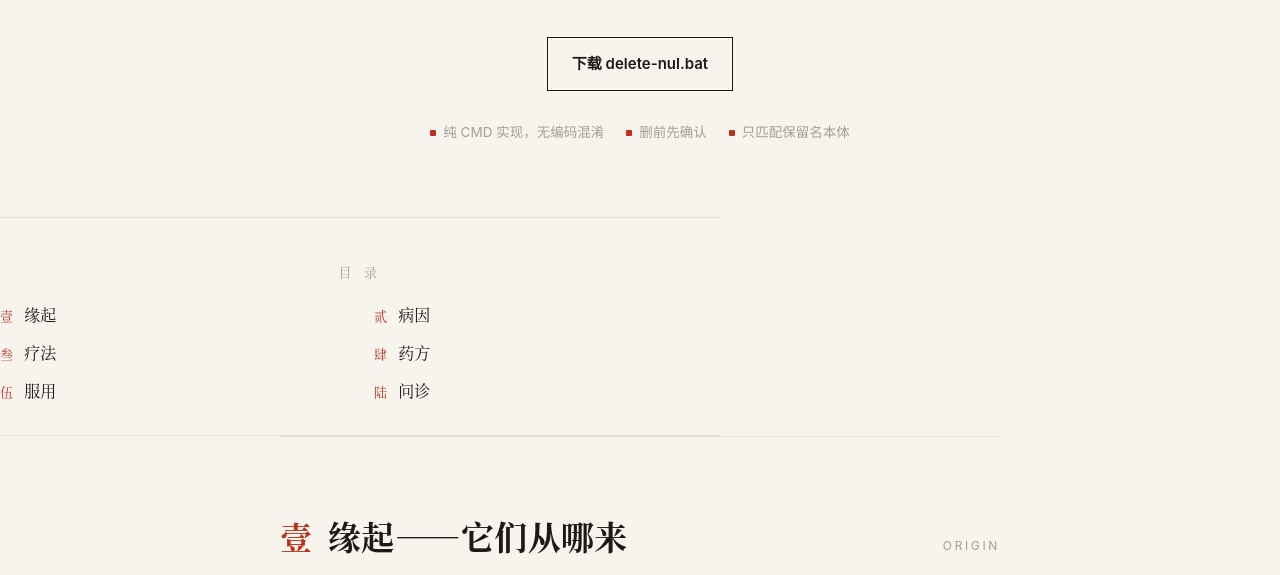
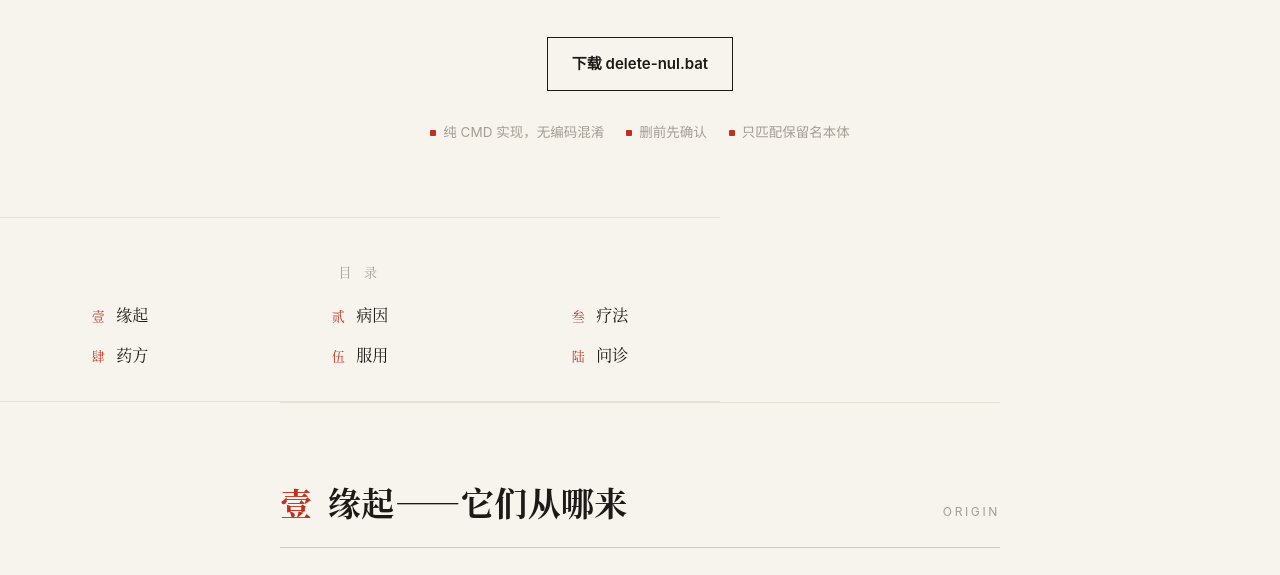
Before and after one commit to yancongya/delete-nul, a plain HTML site: page docs/index.html in a window 1280 px wide. Shown: the part 648-1223 px from the top of the page. Drawn offline with Linux system fonts and the light colour scheme.

Commit message:
fix: TOC 三列居中对称布局

```diff
--- a/docs/index.html
+++ b/docs/index.html
@@ -87,13 +87,14 @@ html{scrollbar-width:thin;scrollbar-color:var(--rule-strong) transparent}
 .byline i{width:6px;height:6px;background:var(--red);display:inline-block;border-radius:1px}
 
 /* ---------- toc ---------- */
-.toc{border-top:1px solid var(--rule);border-bottom:1px solid var(--rule);padding:30px 0;margin:14px 0 0;text-align:center}
+.toc{border-top:1px solid var(--rule);border-bottom:1px solid var(--rule);padding:30px 0;margin:14px 0 0}
 .toc .cap{font-family:var(--serif);font-size:13px;letter-spacing:.35em;color:var(--faint);text-align:center;margin-bottom:18px}
-.toc ol{list-style:none;margin:0 auto;padding:0;display:grid;grid-template-columns:repeat(2,1fr);gap:10px 28px;text-align:left}
-.toc a{font-family:var(--serif);font-size:16px;color:var(--ink);display:flex;gap:10px;align-items:baseline}
+.toc ol{list-style:none;margin:0 auto;padding:0;display:grid;grid-template-columns:repeat(3,1fr);gap:10px 0}
+.toc li{text-align:center}
+.toc a{font-family:var(--serif);font-size:16px;color:var(--ink);display:inline-flex;gap:10px;align-items:baseline}
 .toc a:hover{color:var(--red);text-decoration:none}
 .toc .n{color:var(--red);font-size:13px;letter-spacing:.1em}
-@media (max-width:640px){.toc ol{grid-template-columns:1fr 1fr;gap:8px 16px}}
+@media (max-width:640px){.toc ol{grid-template-columns:repeat(2,1fr);gap:8px 0}}
 
 /* ---------- wall of names (scroll scene) ---------- */
 .wall-stage{position:relative;height:320vh}
```
